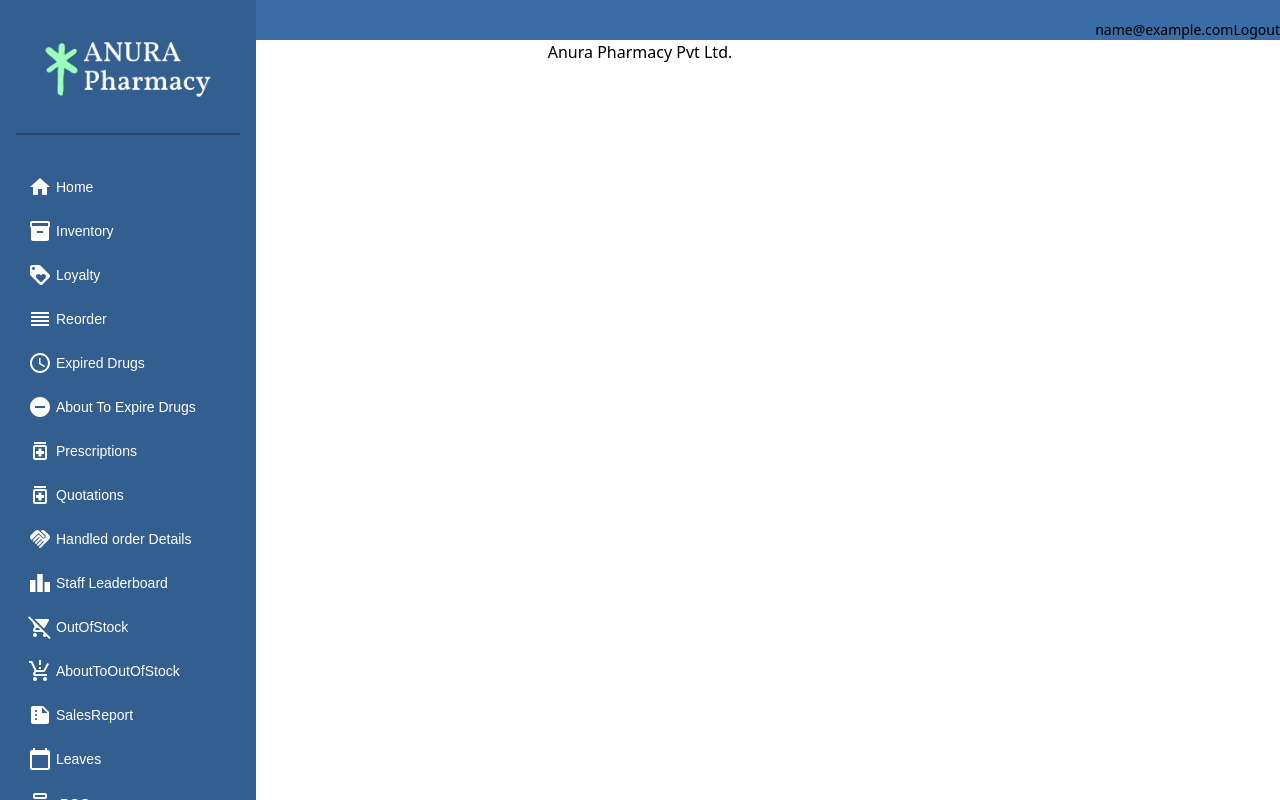
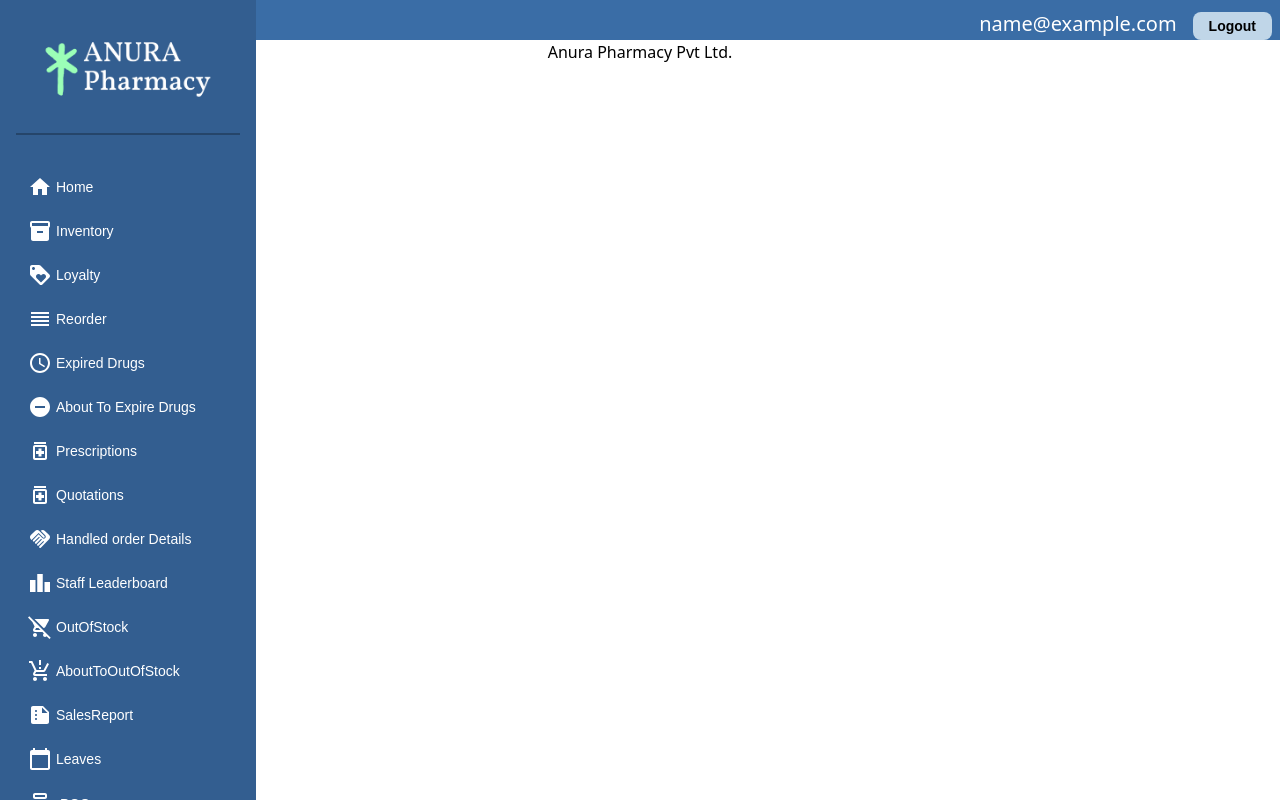
Before and after one commit to aravinda-amr/PMS, a React (Create React App) app in the folder frontend/: page / in a window 1280 px wide. Built offline with nearby package versions, Linux system fonts and the light colour scheme; no server answers; sample sign-in values are in the browser's storage.

Commit message:
Update Navbar.js

```diff
--- a/frontend/src/components/Navbar.js
+++ b/frontend/src/components/Navbar.js
@@ -159,8 +159,8 @@ const Navbar = () => {
 <nav className="flex justify-end bg-dark-blue-2 h-10 items-end text-sm">
     {user &&(
     <div>
-        <span>{user.email}</span>
-        <button onClick={handleClick}>Logout</button>
+        <span className='text-xl mx-4 text-white'>{user.email}</span>
+        <button onClick={handleClick} className='bg-update hover:bg-login2 hover:text-white mr-2 px-4 py-1 rounded-lg font-jakarta font-semibold cursor-pointer hover:transition-all'>Logout</button>
     </div>
     )}
 
```
